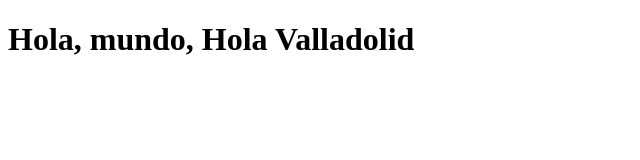
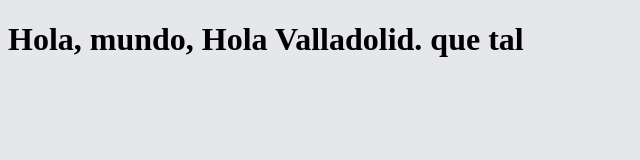
Before and after one commit to javierpolAI/AI_Maker_Proy1_LANDING, a plain HTML site: page index.html in a window 1280 px wide. Shown: the whole page, without its empty margins (0-640 px from the left). Drawn offline with Linux system fonts and the light colour scheme.

Commit message:
arreglo estilos

```diff
--- a/index.html
+++ b/index.html
@@ -2,9 +2,10 @@
 <html lang="es">
   <head>
     <title>Javier Polanco</title>
+    <link rel="stylesheet" href="styles.css">
   </head>
   <body>
-    <h1>Hola, mundo, Hola Valladolid</h1>
+    <h1>Hola, mundo, Hola Valladolid. que tal</h1>
   </body>
 </html>
 <!-- Hola esto es un comentario
--- /dev/null
+++ b/styles.css
@@ -0,0 +1,3 @@
+body {
+  background-color: #e5e7eb;
+}
```
Also changed, not shown: README.md.
